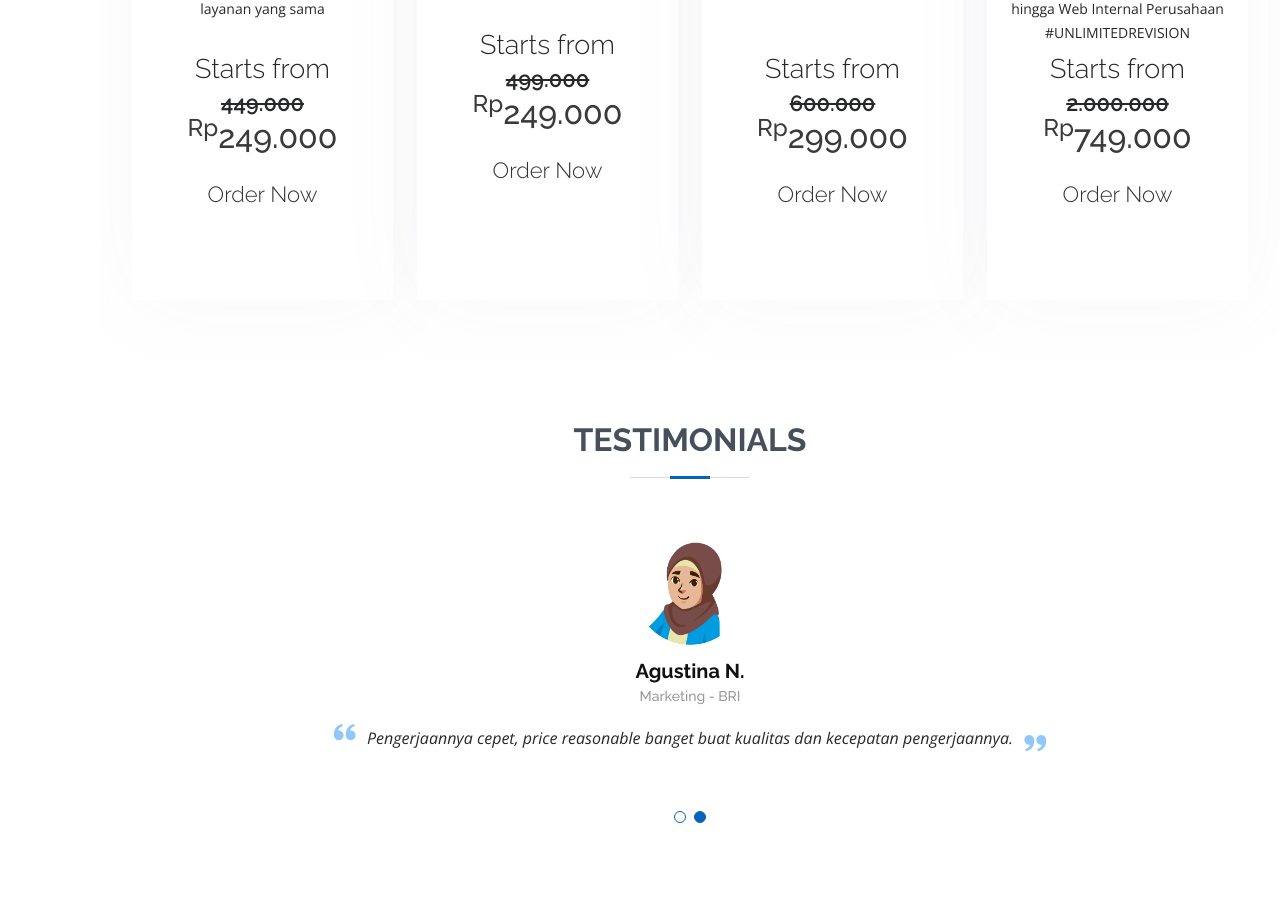
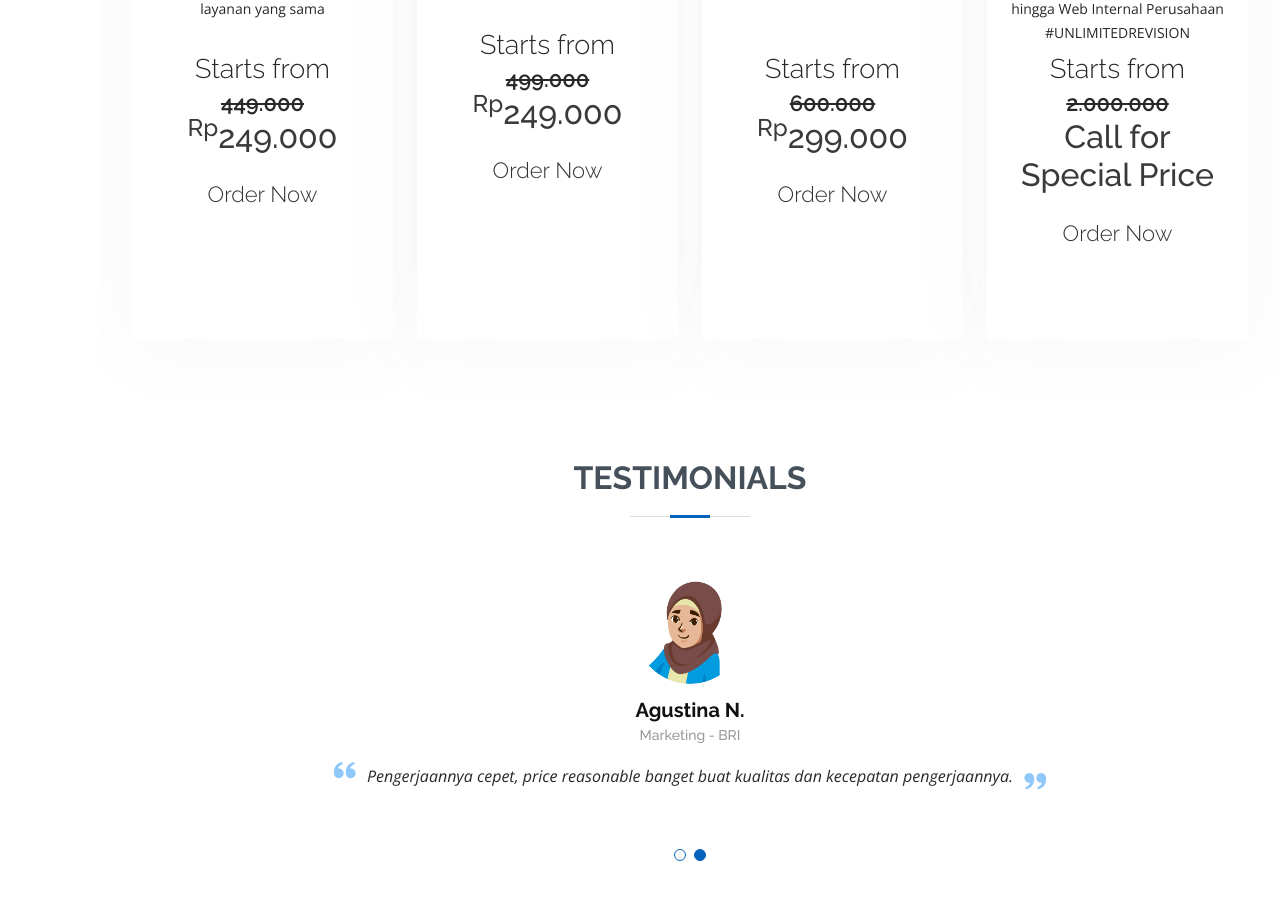
Before and after one commit to hardbombom/bombomtuts161022, a plain HTML site: page index.html in a window 1280 px wide. Shown: the part 3288-4187 px from the top of the page. Drawn offline with nearby package versions, Linux system fonts and the light colour scheme.

Commit message:
Update index.html

```diff
--- a/index.html
+++ b/index.html
@@ -430,7 +430,7 @@
               <p>Pembuatan Web untuk Korporasi, Acara Tahunan Perusahaan, Layanan Jasa, Sekolah, Iklan, hingga Web Internal Perusahaan #UNLIMITEDREVISION</p>
               <h6>Starts from</h6>
               <h4><del>2.000.000</del></h4><h2>
-                <a href="https://api.whatsapp.com/send?phone=628977885454&text=Hai%20kak!%20Kak,%20aku%20mau%20order%20Jasa%20pembuatan%20Webnya%20dong..%20Saya%20perlu%20siapin%20apa%20aja%20ya%20kak?"><sup>Rp</sup>749.000</a></h2>
+                <a href="https://api.whatsapp.com/send?phone=628977885454&text=Hai%20kak!%20Kak,%20aku%20mau%20order%20Jasa%20pembuatan%20Webnya%20dong..%20Saya%20perlu%20siapin%20apa%20aja%20ya%20kak?"><sup></sup>Call for Special Price</a></h2>
                 <h1><a href="https://api.whatsapp.com/send?phone=628977885454&text=Hai%20kak!%20Kak,%20aku%20mau%20order%20Jasa%20pembuatan%20Webnya%20dong..%20Saya%20perlu%20siapin%20apa%20aja%20ya%20kak?">Order Now</a></h1>
             </div>
           </div>
```
